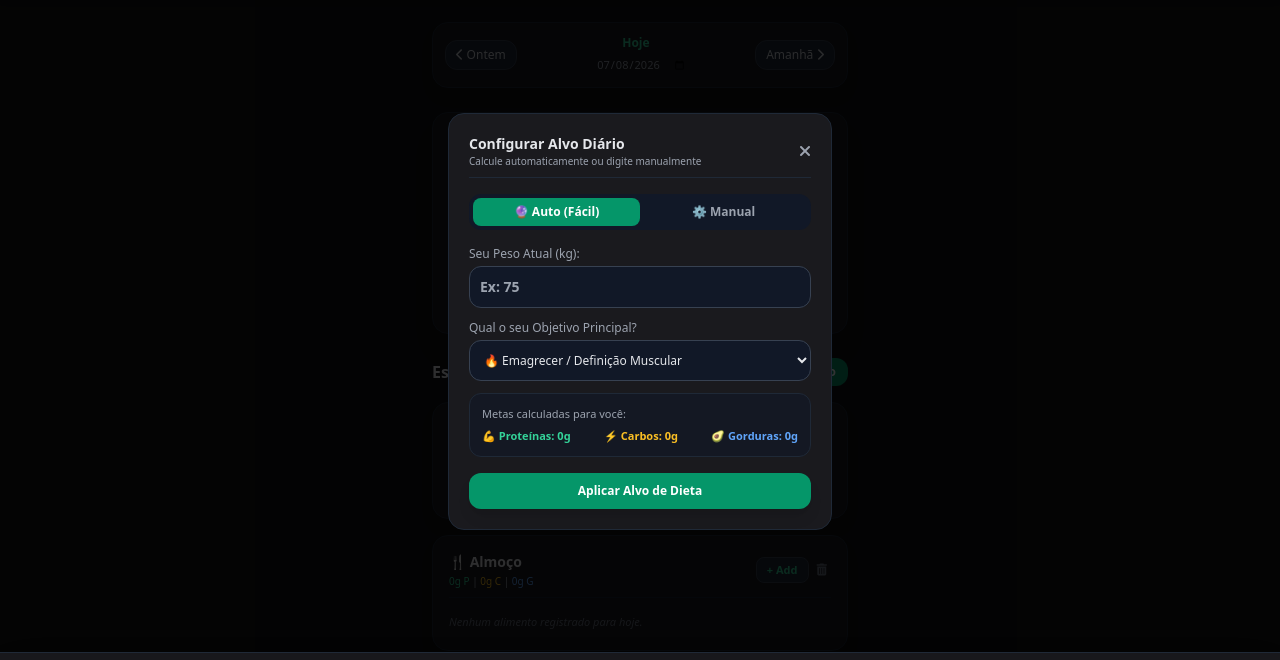
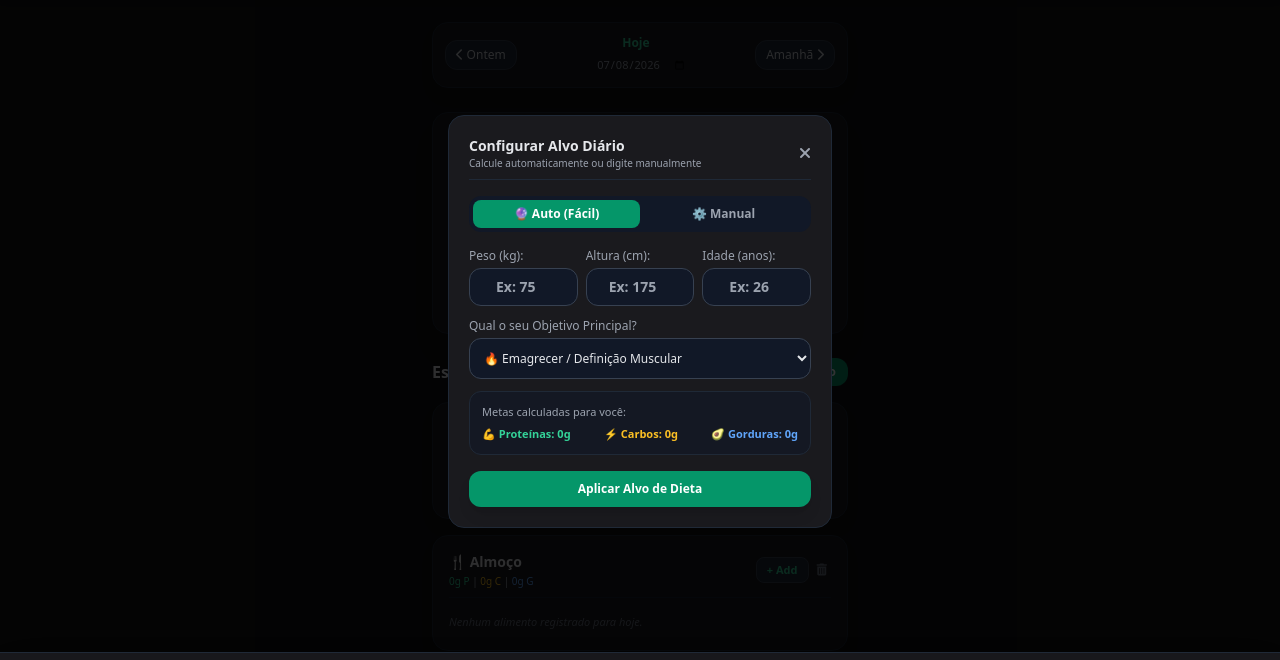
Before and after one commit to Leandroleoss/shape-verao, a plain HTML site: page index.html in a window 1280 px wide. Both pictures are taken after a click on the button "Ajustar Meta". Shown: the part 79-739 px from the top of the page. Drawn offline with nearby package versions, Linux system fonts and the light colour scheme.

Commit message:
adicionando cálculo nas metas index.html

```diff
--- a/index.html
+++ b/index.html
@@ -159,10 +159,21 @@
                     <button id="btn-modo-auto" onclick="mudarModoMetas('auto')" class="w-1/2 py-1.5 rounded-lg text-center font-bold bg-emerald-600 text-white transition">🔮 Auto (Fácil)</button>
                     <button id="btn-modo-manual" onclick="mudarModoMetas('manual')" class="w-1/2 py-1.5 rounded-lg text-center font-bold text-gray-400 hover:text-white transition">⚙️ Manual</button>
                 </div>
+
                 <div id="form-meta-auto" class="space-y-3 text-xs">
-                    <div>
-                        <label class="text-gray-400 block mb-1">Seu Peso Atual (kg):</label>
-                        <input type="number" id="auto-peso-input" placeholder="Ex: 75" oninput="calcularMacrosAutomaticos()" class="w-full bg-gray-900 border border-gray-700 rounded-xl p-2.5 text-sm font-bold text-white focus:outline-none">
+                    <div class="grid grid-cols-3 gap-2">
+                        <div>
+                            <label class="text-gray-400 block mb-1">Peso (kg):</label>
+                            <input type="number" id="auto-peso-input" placeholder="Ex: 75" oninput="calcularMacrosAutomaticos()" class="w-full bg-gray-900 border border-gray-700 rounded-xl p-2 text-sm font-bold text-white text-center focus:outline-none">
+                        </div>
+                        <div>
+                            <label class="text-gray-400 block mb-1">Altura (cm):</label>
+                            <input type="number" id="auto-altura-input" placeholder="Ex: 175" oninput="calcularMacrosAutomaticos()" class="w-full bg-gray-900 border border-gray-700 rounded-xl p-2 text-sm font-bold text-white text-center focus:outline-none">
+                        </div>
+                        <div>
+                            <label class="text-gray-400 block mb-1">Idade (anos):</label>
+                            <input type="number" id="auto-idade-input" placeholder="Ex: 26" oninput="calcularMacrosAutomaticos()" class="w-full bg-gray-900 border border-gray-700 rounded-xl p-2 text-sm font-bold text-white text-center focus:outline-none">
+                        </div>
                     </div>
                     <div>
                         <label class="text-gray-400 block mb-1">Qual o seu Objetivo Principal?</label>
@@ -181,6 +192,7 @@
                         </div>
                     </div>
                 </div>
+
                 <div id="form-meta-manual" class="hidden space-y-3 text-xs">
                     <div>
                         <label class="text-emerald-400 font-bold block mb-1">Meta de Proteínas (g):</label>
@@ -380,12 +392,17 @@
             }
         }
 
-        // CONTROLADORES DE METAS E CALCULADORA
+        // CONTROLADORES DE METAS E CALCULADORA AVANÇADA (MIFFLIN-ST JEOR)
         function abrirModalMetas() {
             let historicoPesos = JSON.parse(localStorage.getItem('shape_peso_objects_v1')) || [];
             if(historicoPesos.length > 0 && !document.getElementById('auto-peso-input').value) {
                 document.getElementById('auto-peso-input').value = historicoPesos[historicoPesos.length - 1].peso;
             }
+
+            // Carrega altura e idade persistidas
+            document.getElementById('auto-altura-input').value = localStorage.getItem('shape_user_altura') || '';
+            document.getElementById('auto-idade-input').value = localStorage.getItem('shape_user_idade') || '';
+
             document.getElementById('meta-p-input').value = metasMacros.p;
             document.getElementById('meta-c-input').value = metasMacros.c;
             document.getElementById('meta-g-input').value = metasMacros.g;
@@ -414,23 +431,53 @@
 
         function calcularMacrosAutomaticos() {
             const peso = parseFloat(document.getElementById('auto-peso-input').value) || 0;
+            const altura = parseFloat(document.getElementById('auto-altura-input').value) || 0;
+            const idade = parseInt(document.getElementById('auto-idade-input').value) || 0;
             const objetivo = document.getElementById('auto-objetivo-select').value;
+
             let p = 0, c = 0, g = 0;
-            if(peso > 0) {
-                if(objetivo === 'emagrecer') { p = Math.round(peso * 2.0); g = Math.round(peso * 0.8); c = Math.round(peso * 2.0); }
-                else if(objetivo === 'ganhar') { p = Math.round(peso * 2.0); g = Math.round(peso * 1.0); c = Math.round(peso * 4.0); }
-                else { p = Math.round(peso * 1.6); g = Math.round(peso * 0.9); c = Math.round(peso * 3.0); }
+
+            if (peso > 0 && altura > 0 && idade > 0) {
+                // Equação Científica de Mifflin-St Jeor para Base Ativa (Indivíduo Moderadamente Ativo que treina)
+                const tmb = (10 * peso) + (6.25 * altura) - (5 * idade) + 5;
+                const gastoTotalEstimado = tmb * 1.375;
+
+                if (objetivo === 'emagrecer') {
+                    p = Math.round(peso * 2.2);
+                    g = Math.round(peso * 0.7);
+                    const calAlvo = gastoTotalEstimado - 400;
+                    const calRestantes = calAlvo - ((p * 4) + (g * 9));
+                    c = Math.max(Math.round(calRestantes / 4), Math.round(peso * 1.5));
+                } else if (objetivo === 'ganhar') {
+                    p = Math.round(peso * 2.0);
+                    g = Math.round(peso * 1.0);
+                    const calAlvo = gastoTotalEstimado + 300;
+                    const calRestantes = calAlvo - ((p * 4) + (g * 9));
+                    c = Math.max(Math.round(calRestantes / 4), Math.round(peso * 3.5));
+                } else {
+                    p = Math.round(peso * 1.8);
+                    g = Math.round(peso * 0.9);
+                    const calRestantes = gastoTotalEstimado - ((p * 4) + (g * 9));
+                    c = Math.max(Math.round(calRestantes / 4), Math.round(peso * 2.5));
+                }
             }
-            document.getElementById('preview-p').innerText = p; document.getElementById('preview-c').innerText = c; document.getElementById('preview-g').innerText = g;
+
+            document.getElementById('preview-p').innerText = p;
+            document.getElementById('preview-c').innerText = c;
+            document.getElementById('preview-g').innerText = g;
         }
 
         function salvarMetasFinais() {
+            // Guarda altura e idade locais para reuso futuro
+            localStorage.setItem('shape_user_altura', document.getElementById('auto-altura-input').value);
+            localStorage.setItem('shape_user_idade', document.getElementById('auto-idade-input').value);
+
             let p = 145, c = 195, g = 65;
             if(modoMetasAtual === 'auto') {
                 const previewP = parseInt(document.getElementById('preview-p').innerText);
                 const previewC = parseInt(document.getElementById('preview-c').innerText);
                 const previewG = parseInt(document.getElementById('preview-g').innerText);
-                if(previewP <= 0) return alert("Por favor, digite o seu peso para fazer o cálculo!");
+                if(previewP <= 0) return alert("Por favor, informe peso, altura e idade para o cálculo preciso!");
                 p = previewP; c = previewC; g = previewG;
             } else {
                 p = parseInt(document.getElementById('meta-p-input').value) || 145;
@@ -483,7 +530,7 @@
             renderizarDietaCompletaUI();
         }
 
-        // RENDERIZADOR COM HISTÓRICO VISUAL NÃO-INVASIVO DE HISTÓRICO (ONTEM)
+        // RENDERIZADOR COM HISTÓRICO VISUAL NÃO-INVASIVO (ONTEM)
         function renderizarDietaCompletaUI() {
             let totalP = 0, totalC = 0, totalG = 0; const container = document.getElementById('container-refeicoes'); container.innerHTML = "";
 
@@ -491,7 +538,6 @@
             document.getElementById('c-meta-display').innerText = metasMacros.c;
             document.getElementById('g-meta-display').innerText = metasMacros.g;
 
-            // Busca os dados de ontem com propósitos de sugestão rápida
             let dataOntem = new Date(dataDietaAtual + "T12:00:00");
             dataOntem.setDate(dataOntem.getDate() - 1);
             const ontemChaveStr = dataOntem.toISOString().split('T')[0];
@@ -504,7 +550,6 @@
                     alimentosHTML += `<div class="flex justify-between items-center bg-gray-900/60 p-2 rounded-lg border border-gray-800/60 text-[11px] mt-1.5"><span class="text-gray-300 font-medium">${alim.nome}</span><div class="flex items-center gap-2"><span class="text-emerald-400">${Math.round(alim.p)}g P</span> | <span class="text-amber-400">${Math.round(alim.c)}g C</span> | <span class="text-blue-400">${Math.round(alim.g)}g G</span><button onclick="removerAlimento('${ref.id}', '${alim.id_alim}')" class="text-red-400 ml-1"><i class="fa-solid fa-trash"></i></button></div></div>`;
                 });
 
-                // Mapeia histórico da refeição correspondente de ontem
                 let refeicaoCorrespondenteOntem = dadosOntem.refeicoes.find(r => r.nome === ref.nome);
                 let historicoHTML = "";
 
@@ -643,7 +688,7 @@
             renderizarGrafico(); renderizarHistoricoGerenciávelPesos();
         }
 
-        function deletarRegistroPeso(id) {
+        function deleteRegistroPeso(id) {
             if (confirm("Deseja realmente excluir permanentemente este registro de peso?")) {
                 historicoPesoObjetos = historicoPesoObjetos.filter(p => p.id !== id);
                 localStorage.setItem('shape_peso_objects_v1', JSON.stringify(historicoPesoObjetos));
@@ -657,7 +702,7 @@
             const exibicaoInvertida = [...historicoPesoObjetos].reverse();
             exibicaoInvertida.forEach(reg => {
                 const [ano, mes, dia] = reg.data.split('-');
-                container.innerHTML += `<div class="bg-gray-900 p-2.5 rounded-xl border border-gray-800 flex justify-between items-center"><div class="flex items-center gap-2"><i class="fa-solid fa-weight-scale text-emerald-400"></i><div><span class="font-bold text-gray-200">${reg.peso.toFixed(1)} kg</span><span class="text-[10px] text-gray-400 block"><i class="fa-regular fa-calendar"></i> ${dia}/${mes}/${ano}</span></div></div><div class="flex items-center gap-1.5"><button onclick="editarRegistroPeso(${reg.id})" class="text-gray-400 hover:text-amber-400 p-1 text-xs"><i class="fa-solid fa-pen-to-square"></i></button><button onclick="deletarRegistroPeso(${reg.id})" class="text-gray-500 hover:text-red-400 p-1 text-xs"><i class="fa-solid fa-trash-can"></i></button></div></div>`;
+                container.innerHTML += `<div class="bg-gray-900 p-2.5 rounded-xl border border-gray-800 flex justify-between items-center"><div class="flex items-center gap-2"><i class="fa-solid fa-weight-scale text-emerald-400"></i><div><span class="font-bold text-gray-200">${reg.peso.toFixed(1)} kg</span><span class="text-[10px] text-gray-400 block"><i class="fa-regular fa-calendar"></i> ${dia}/${mes}/${ano}</span></div></div><div class="flex items-center gap-1.5"><button onclick="editarRegistroPeso(${reg.id})" class="text-gray-400 hover:text-amber-400 p-1 text-xs"><i class="fa-solid fa-pen-to-square"></i></button><button onclick="deleteRegistroPeso(${reg.id})" class="text-gray-500 hover:text-red-400 p-1 text-xs"><i class="fa-solid fa-trash-can"></i></button></div></div>`;
             });
         }
 
```
